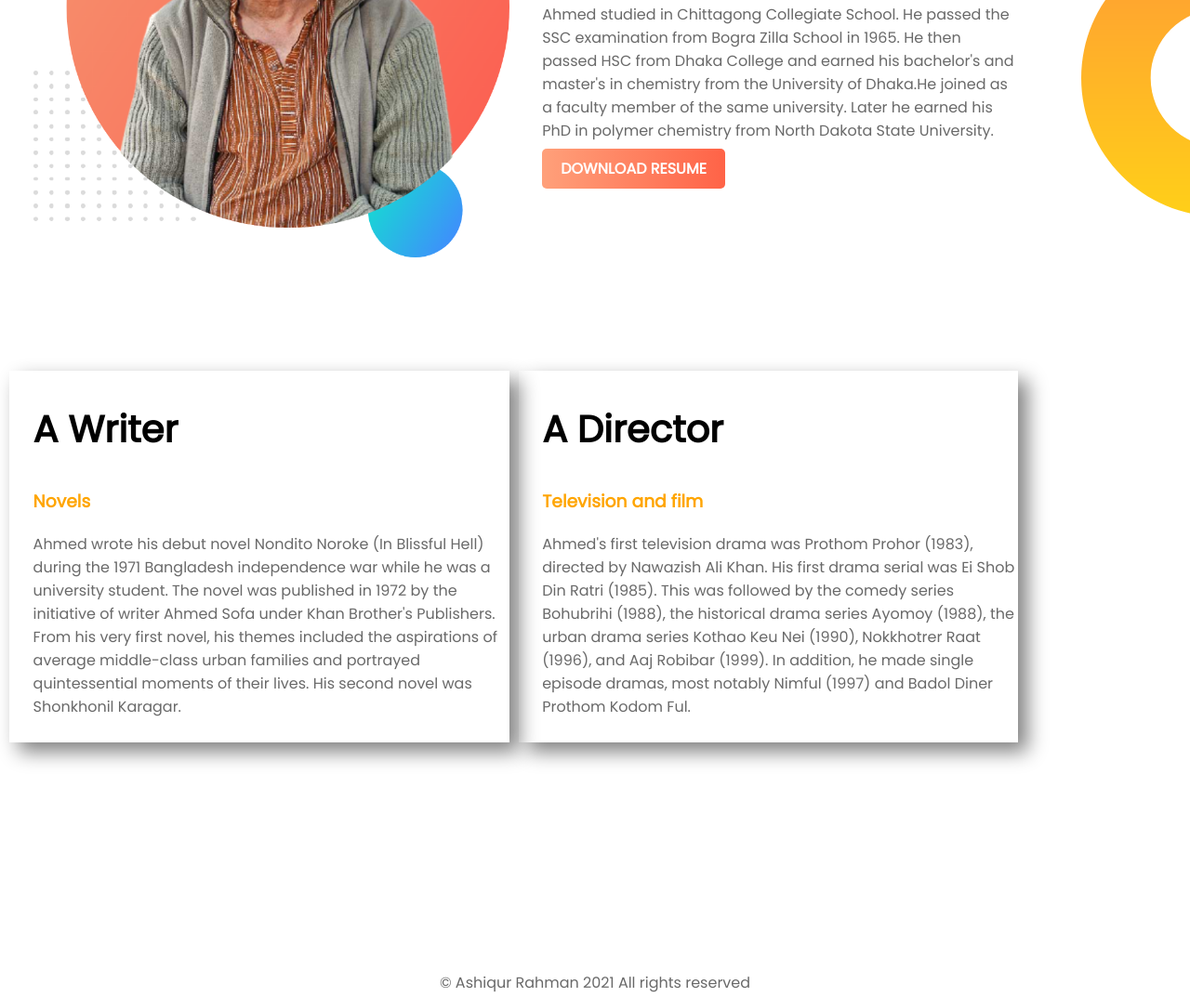
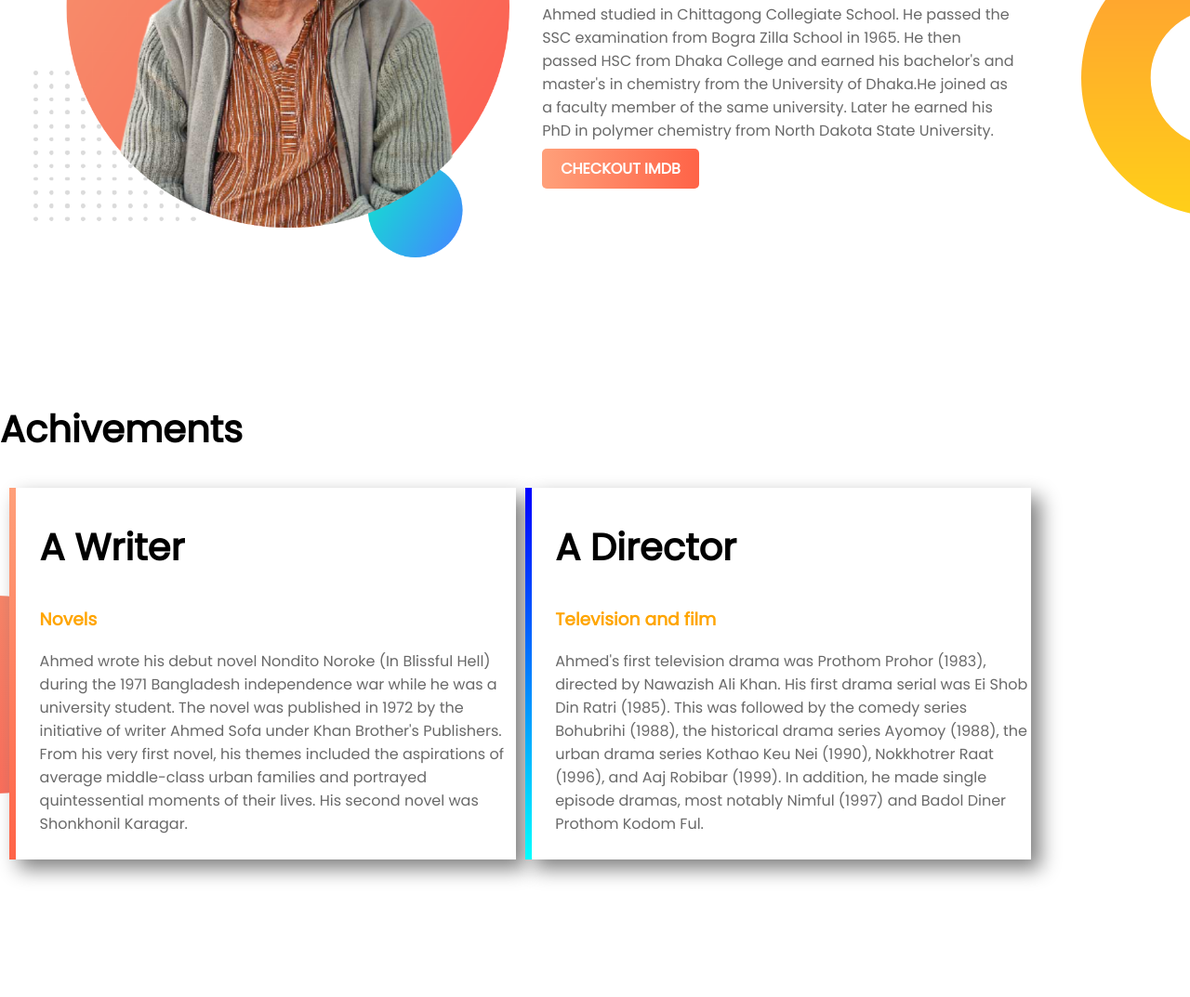
Before and after one commit to ashikrobi/developer-portfolio, a plain HTML site: page index.html in a window 1280 px wide. Shown: the part 861-1934 px from the top of the page at 93% size. Drawn offline with Linux system fonts and the light colour scheme.

Commit message:
Achivement area need some fixing

```diff
--- a/css/poftfolio.css
+++ b/css/poftfolio.css
@@ -57,6 +57,25 @@ section {
 .apply_shadow {
     box-shadow: 10px 10px 20px grey;
     height: 80%;
+    background-color: white;
+}
+
+#writer_box {
+    border-left: 7px solid hotpink;
+    border-image: linear-gradient(180deg, lightsalmon, tomato);
+    border-image-slice: 1;
+}
+
+#director_box {
+    border-left: 7px solid blue;
+    border-image: linear-gradient(180deg, blue, cyan);
+    border-image-slice: 1;
+}
+
+.works {
+    background-image: url(/img/exp-bg.png);
+    background-repeat: no-repeat;
+    background-position: left;
 }
 
 footer {
--- a/index.html
+++ b/index.html
@@ -39,12 +39,13 @@
             <h2>Education and early career</h2>
             <h3>PHD From North Dakora University</h3>
             <p>Ahmed studied in Chittagong Collegiate School. He passed the SSC examination from Bogra Zilla School in 1965. He then passed HSC from Dhaka College and earned his bachelor's and master's in chemistry from the University of Dhaka.He joined as a faculty member of the same university. Later he earned his PhD in polymer chemistry from North Dakota State University.</p>
-            <a href="" class="button">DOWNLOAD RESUME</a>
+            <a href="https://www.imdb.com/name/nm0014152/bio?ref_=nm_ov_bio_sm" class="button" target="_blank">CHECKOUT IMDB</a>
         </div>
 
     </section>
 
     <section class="works">
+        <h2>Achivements</h2>
         <div id="writer_box" class="box_width apply_shadow">
             <h2>A Writer</h2>
             <h3 class="orange_highlight">Novels</h3>
```
